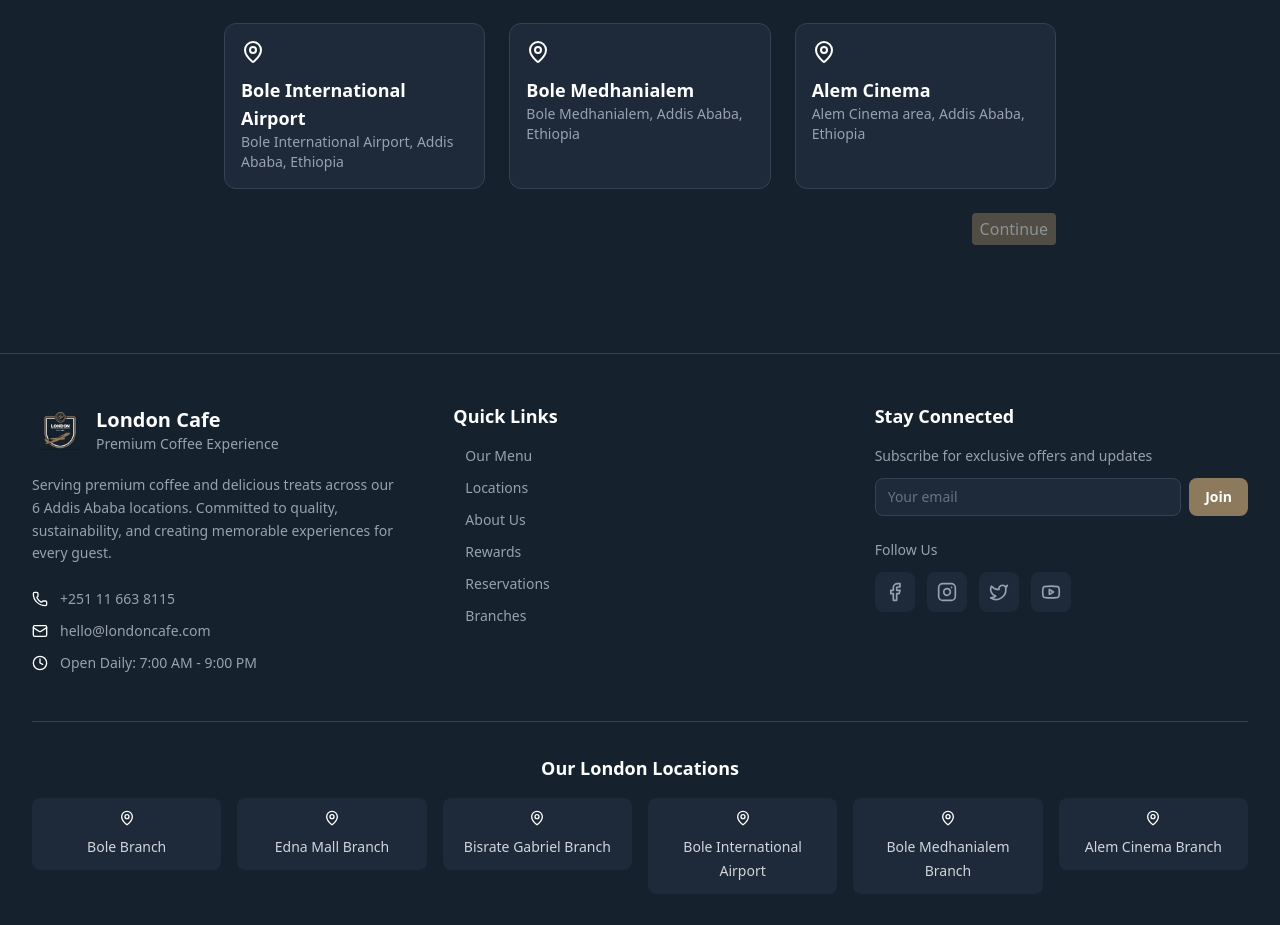
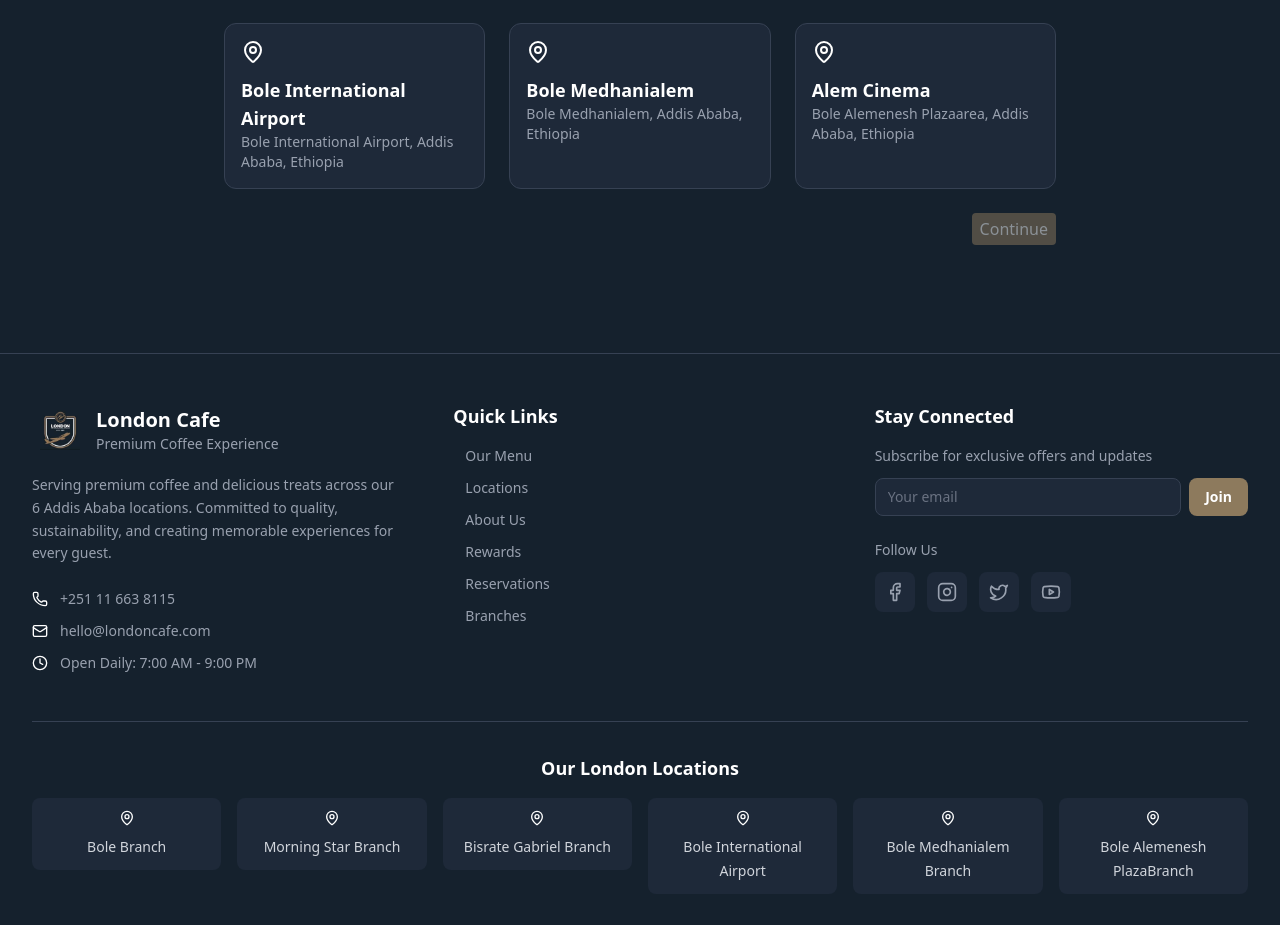
Before and after one commit to Ethiopia-Tech-Group/london-cafe, a Next.js app: page /reservations in a window 1280 px wide. Shown: the part 547-1472 px from the top of the page. Built offline with nearby package versions, Linux system fonts and the light colour scheme.

Commit message:
fix: branches

```diff
--- a/app/branches/page.tsx
+++ b/app/branches/page.tsx
@@ -83,7 +83,7 @@ const branches: Branch[] = [
     {
       id: 'edna-mall',
       name: 'London Cafe - Morning Star',
-      address: 'Beside Edna Mall, Bole, Addis Ababa, Ethiopia',
+      address: 'Beside Morning Star, Bole, Addis Ababa, Ethiopia',
       phone: '+251 96 957 1106',
       email: 'morningstar@londoncafe.et',
       hours: {
@@ -97,7 +97,7 @@ const branches: Branch[] = [
       },
       coordinates: { lat: 8.9815, lng: 38.7912 },
       features: ['Coffee & Snacks', 'Student Discount', 'Takeaway', 'Free WiFi'],
-      description: 'Modern branch next to Edna Mall, perfect for casual coffee breaks and quick snacks.',
+      description: 'Modern branch next to Morning Star, perfect for casual coffee breaks and quick snacks.',
       image: '/images/london-cafe-edna.jpg',
       rating: 4.4,
       reviewCount: 180,
--- a/app/menu/page.tsx
+++ b/app/menu/page.tsx
@@ -417,7 +417,7 @@ export default function MenuPage() {
                 ) : (
                   <button
                     onClick={() => addToCart(item.id)}
-                    className="btn-primary flex items-center space-x-2"
+                    className="bg-primary px-2 py-1 rounded-lg flex items-center space-x-2"
                   >
                     <Plus className="h-4 w-4" />
                     <span>Add to Cart</span>
--- a/app/ordering/ClientOrdering.tsx
+++ b/app/ordering/ClientOrdering.tsx
@@ -205,8 +205,8 @@ const menuItems: MenuItem[] = [
     },
     {
       id: 'edna-mall',
-      name: 'Edna Mall Branch',
-      address: 'Beside Edna Mall, Bole, Addis Ababa',
+      name: 'Morning Star Branch',
+      address: 'Beside Morning Star, Bole, Addis Ababa',
       phone: '+251 96 957 1106',
       hours: '8:00 AM - 10:00 PM',
       distance: '1 km',
@@ -245,8 +245,8 @@ const menuItems: MenuItem[] = [
     },
     {
       id: 'alem-cinema',
-      name: 'Alem Cinema Branch',
-      address: 'Alem Cinema area, Addis Ababa',
+      name: 'Bole  Alemenesh PlazaBranch',
+      address: 'Bole  Alemenesh Plazaarea, Addis Ababa',
       phone: '+251 11 667 3344',
       hours: '7:00 AM - 9:00 PM',
       distance: '1.8 km',
--- a/app/reservations/page.tsx
+++ b/app/reservations/page.tsx
@@ -31,7 +31,7 @@ export default function ReservationsPage() {
     { id: '3', name: 'Bisrate Gabriel', address: 'South Africa Street, Bisrate Gabriel, Addis Ababa, Ethiopia' },
     { id: '4', name: 'Bole International Airport', address: 'Bole International Airport, Addis Ababa, Ethiopia' },
     { id: '5', name: 'Bole Medhanialem', address: 'Bole Medhanialem, Addis Ababa, Ethiopia' },
-    { id: '6', name: 'Alem Cinema', address: 'Alem Cinema area, Addis Ababa, Ethiopia' },
+    { id: '6', name: 'Alem Cinema', address: 'Bole  Alemenesh Plazaarea, Addis Ababa, Ethiopia' },
     // { id: '7', name: 'Arada', address: 'Arada area, Addis Ababa, Ethiopia' }
   ];
 
--- a/components/layout/StickyFooter.tsx
+++ b/components/layout/StickyFooter.tsx
@@ -42,11 +42,11 @@ export default function StickyFooter() {
 
   const branches = [
     'Bole Branch',
-    'Edna Mall Branch',
+    'Morning Star Branch',
     'Bisrate Gabriel Branch',
     'Bole International Airport ',
     'Bole Medhanialem Branch',
-    'Alem Cinema Branch',
+    'Bole  Alemenesh PlazaBranch',
   ];
 
   return (
```
